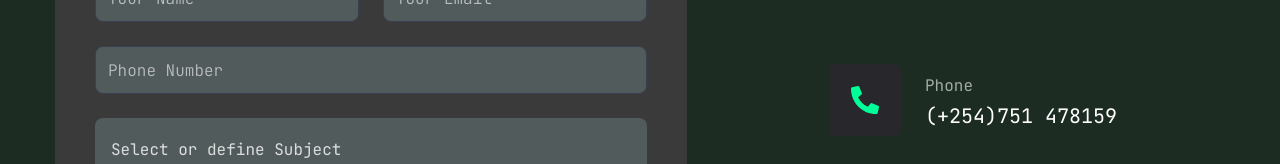
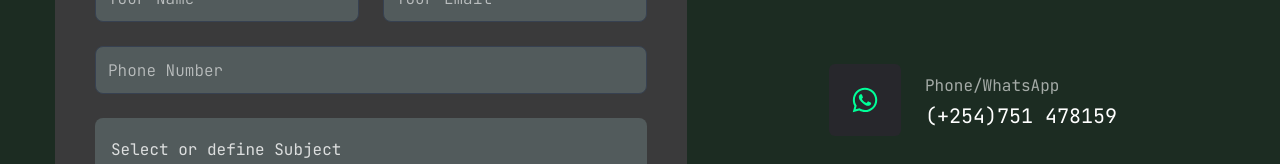
Before and after one commit to EdiGich/Edwin-s-portfolio, a Next.js app: page /contact in a window 1280 px wide. Shown: the part 302-466 px from the top of the page. Built offline with nearby package versions, Linux system fonts and the light colour scheme.

Commit message:
An icon update, final changes on the contact page.

```diff
--- a/app/contact/page.jsx
+++ b/app/contact/page.jsx
@@ -7,15 +7,15 @@ import { Textarea } from "@/components/ui/textarea";
 import { motion } from "framer-motion";
 import {
   FaChevronDown,
-  FaPhoneAlt,
+  FaWhatsapp,
   FaEnvelope,
   FaMapMarkerAlt,
 } from "react-icons/fa";
 
 const info = [
   {
-    icon: <FaPhoneAlt />,
-    title: "Phone",
+    icon: <FaWhatsapp />,
+    title: "Phone/WhatsApp",
     description: "(+254)751 478159",
   },
   {
```
